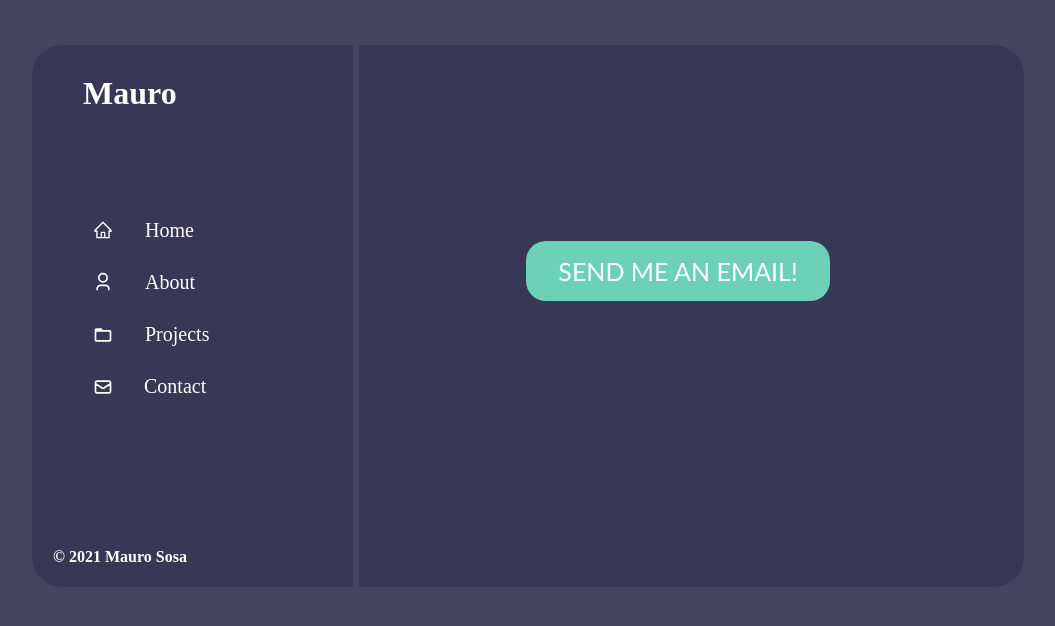
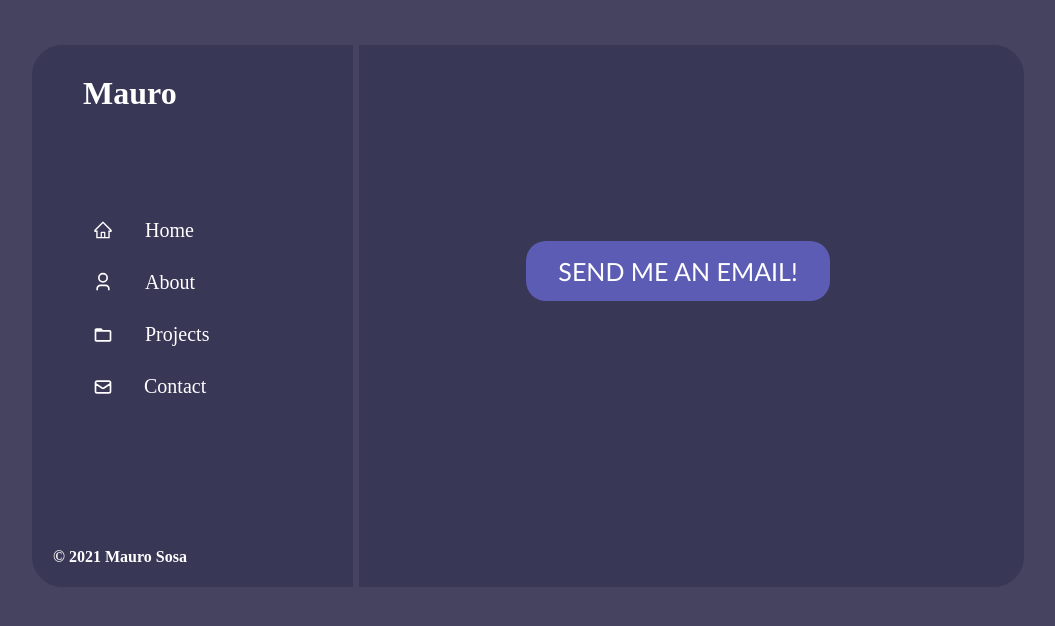
Before and after one commit to maureSs/maurososa-OLD, a React (Create React App) app: page /contact in a window 1280 px wide. Shown: the top 626 px of the page, without its empty margins (112-1167 px from the left). Built offline with nearby package versions, Linux system fonts and the light colour scheme.

Commit message:
website commit

```diff
--- a/src/index.css
+++ b/src/index.css
@@ -686,7 +686,7 @@ body {
 /* Contact */
 
 .open-form-button {
-  background-color: #6cd1b7;
+  background-color: #5c5cb4;
   border: none;
   color: white;
   padding: 15px 32px;
```
